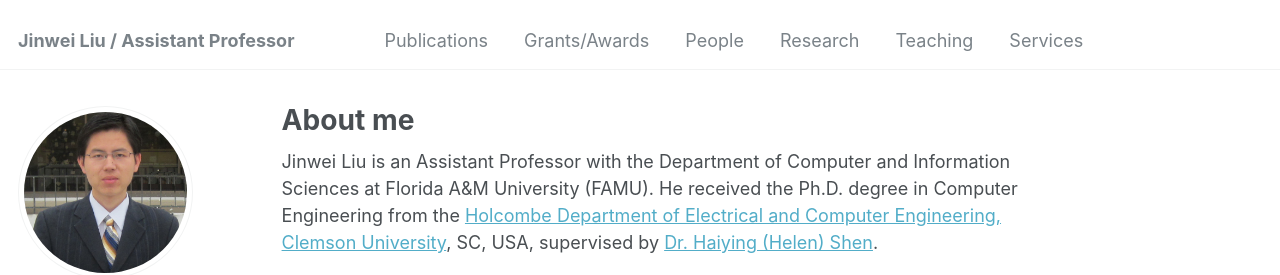
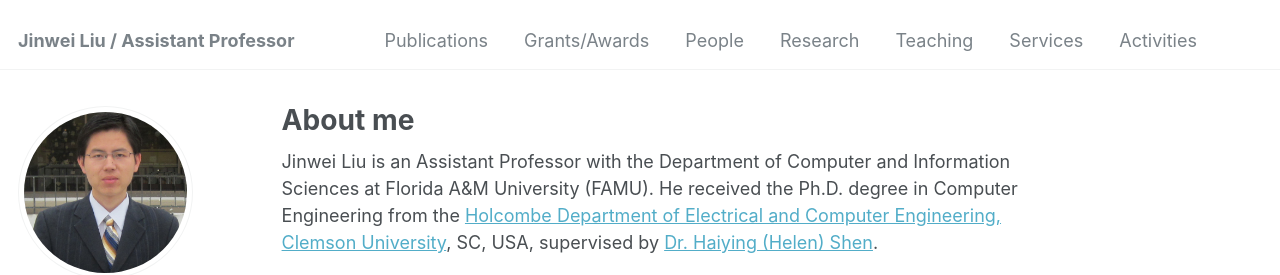
Before and after one commit to jinweiliucu/jinweiliucu.github.io, a Jekyll site: the page built from _pages/about.md, in a window 1280 px wide. Shown: the top 275 px of the page. Built offline with Jekyll 4.4.1, drawn with Linux system fonts in a browser that asks for light colours; some web fonts are replaced.

Commit message:
Update navigation.yml

```diff
--- a/_data/navigation.yml
+++ b/_data/navigation.yml
@@ -23,6 +23,9 @@ main:
   - title: "Services"
     url: /services/
 
+  - title: "Activities"
+    url: /activities/
+
   # - title: "Portfolio"
     # url: /portfolio/
 
@@ -30,10 +33,10 @@ main:
     # url: /year-archive/
 
   # - title: "Talks"
-    url: /talks/
+    # url: /talks/
 
   # - title: "CV"
-    url: /cv/
+    # url: /cv/
 
   # - title: "Guide"
     # url: /markdown/
```
